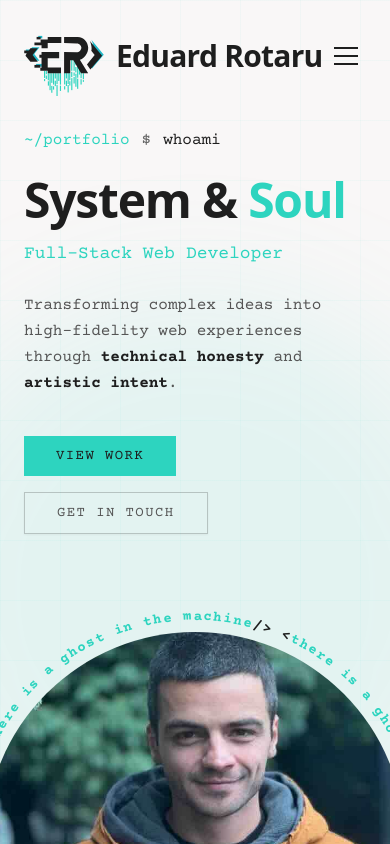
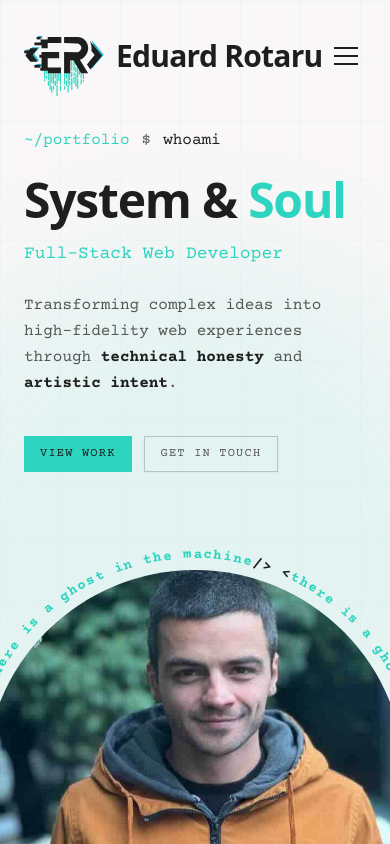
Before and after one commit to nobz226/dev-portfolio, a React (Vite) app: page / in a window 390 px wide. Shown: the top 844 px of the page. Built offline with nearby package versions, Linux system fonts and the light colour scheme; a web font is replaced by a local one.

Commit message:
Fixed CTA Buttons

```diff
--- a/src/pages/Home/components/HeroSection.jsx
+++ b/src/pages/Home/components/HeroSection.jsx
@@ -149,18 +149,18 @@ export default function HeroSection() {
               initial={{ opacity: 0, y: 16 }}
               animate={{ opacity: 1, y: 0 }}
               transition={{ duration: 0.5, delay: 1.5 }}
-              className="flex flex-wrap gap-4"
+              className="flex flex-nowrap gap-3 md:gap-4 flex-wrap md:flex-nowrap"
             >
               <Button
                 asChild
-                className="font-mono uppercase tracking-widest text-sm bg-[#2dd4bf] text-[#1e1e1e] hover:bg-[#22b8c7] rounded-none px-8 py-5 transition-all duration-300"
+                className="font-mono uppercase tracking-widest text-xs md:text-sm bg-[#2dd4bf] text-[#1e1e1e] hover:bg-[#22b8c7] rounded-none px-4 md:px-8 py-3 md:py-5 transition-all duration-300"
               >
                 <Link to="/projects">View Work</Link>
               </Button>
               <Button
                 asChild
                 variant="outline"
-                className="font-mono uppercase tracking-widest text-sm border-black/20 text-[#555555] hover:border-[#2dd4bf] hover:text-[#2dd4bf] hover:bg-transparent rounded-none px-8 py-5 bg-transparent transition-all duration-300"
+                className="font-mono uppercase tracking-widest text-xs md:text-sm border-black/20 text-[#555555] hover:border-[#2dd4bf] hover:text-[#2dd4bf] hover:bg-transparent rounded-none px-4 md:px-8 py-3 md:py-5 bg-transparent transition-all duration-300"
               >
                 <Link to="/contact">Get In Touch</Link>
               </Button>
```
